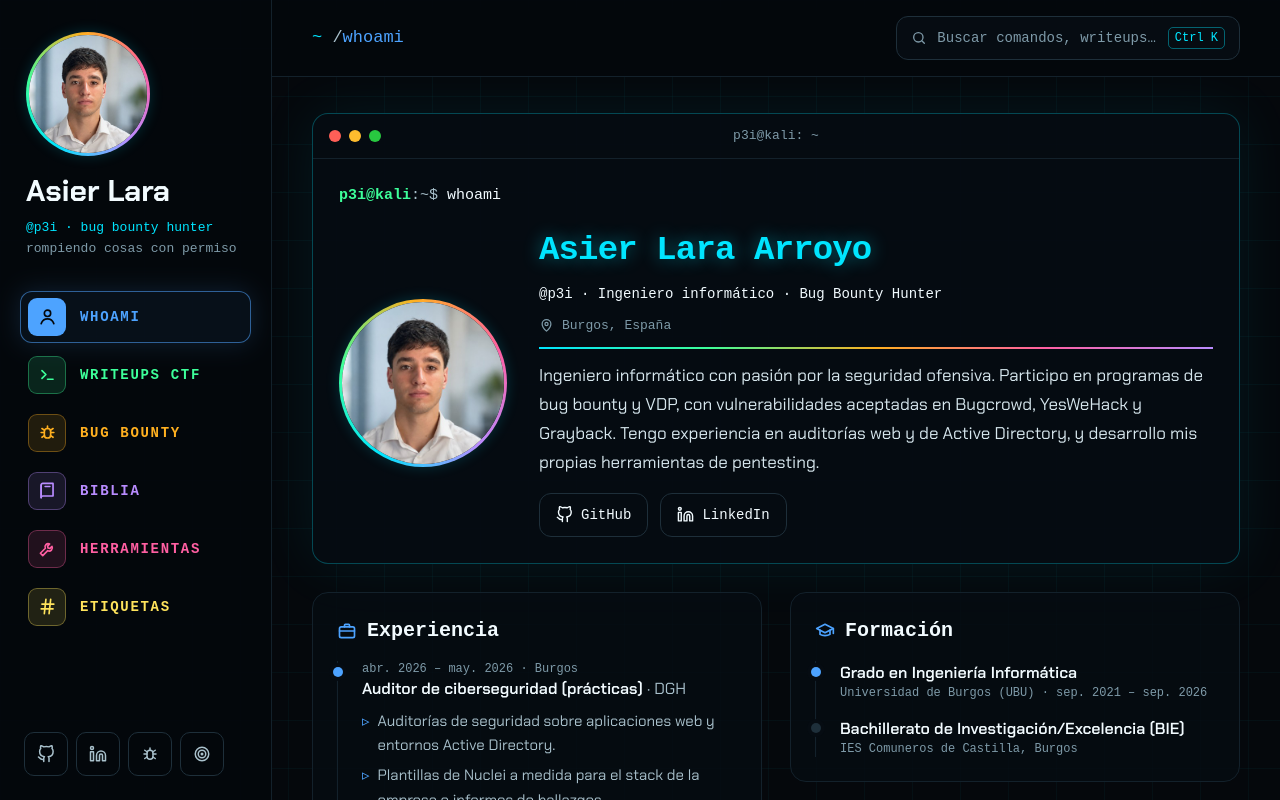
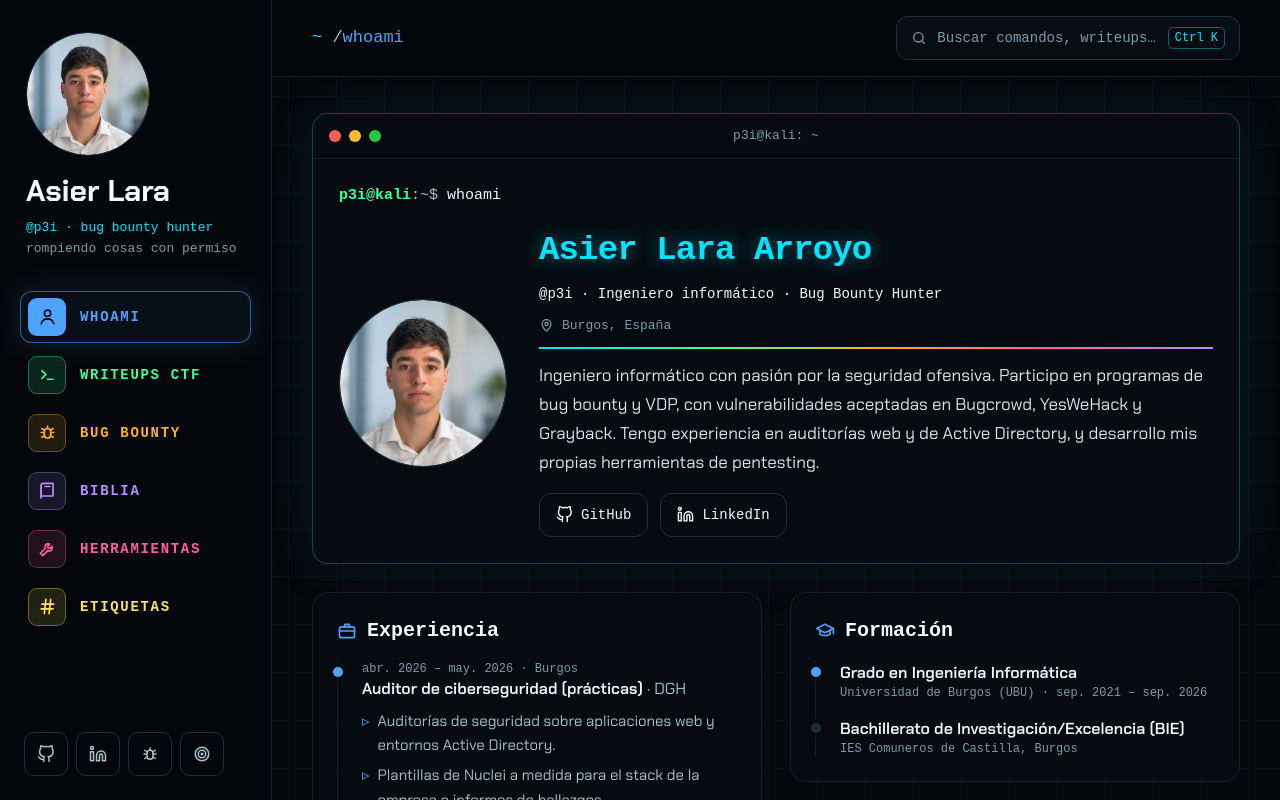
Before and after one commit to p3ix/p3ix.github.io, an Astro site: page / in a window 1280 px wide. Shown: the top 800 px of the page. Built offline with nearby package versions, Linux system fonts and the light colour scheme; Astro itself is replaced by a stand-in of ours; a web font is replaced by a local one.

Commit message:
deja el avatar como una foto de perfil normal

```diff
--- a/src/components/Avatar.astro
+++ b/src/components/Avatar.astro
@@ -17,7 +17,7 @@ const alt = `Foto de ${profile.name}`;
 
 <div
   class:list={[
-    'shrink-0 rounded-full bg-[conic-gradient(from_210deg,var(--color-home),var(--color-ctf),var(--color-bb),var(--color-tools),var(--color-biblia),var(--color-home))] p-[3px] shadow-[0_0_14px_color-mix(in_oklab,var(--color-brand)_18%,transparent)]',
+    'shrink-0 overflow-hidden rounded-full border border-line-strong',
     large ? 'size-[168px]' : 'size-[124px]',
   ]}
 >
```
